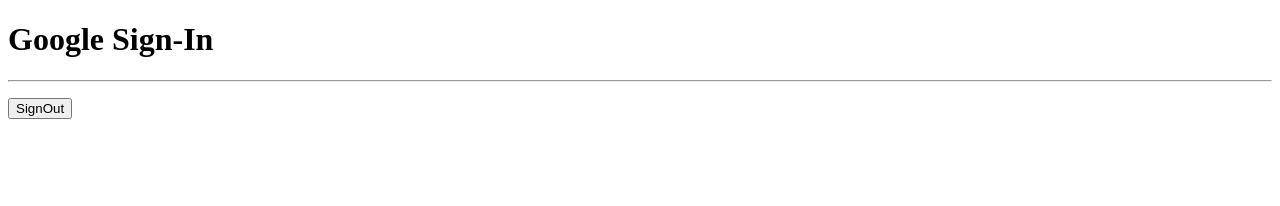
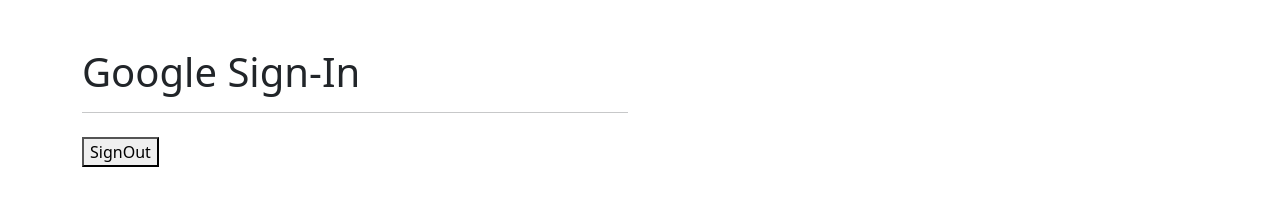
Before and after one commit to Andres2D/chat-app-socket-io, a website: page public/index.html in a window 1280 px wide. Drawn offline with nearby package versions, Linux system fonts and the light colour scheme.

Commit message:
Add bootstrap to the google view

```diff
--- a/package.json
+++ b/package.json
@@ -1,5 +1,5 @@
 {
-  "name": "07-restserver",
+  "name": "11-socket-chat",
   "version": "1.0.0",
   "description": "",
   "main": "index.js",
--- a/public/index.html
+++ b/public/index.html
@@ -4,9 +4,13 @@
     <meta charset="UTF-8">
     <meta http-equiv="X-UA-Compatible" content="IE=edge">
     <meta name="viewport" content="width=device-width, initial-scale=1.0">
+    <link href="https://cdn.jsdelivr.net/npm/bootstrap@5.1.3/dist/css/bootstrap.min.css" rel="stylesheet" integrity="sha384-1BmE4kWBq78iYhFldvKuhfTAU6auU8tT94WrHftjDbrCEXSU1oBoqyl2QvZ6jIW3" crossorigin="anonymous">
     <title>Google Sign-In</title>
 </head>
-<body>
+<body class="container">
+
+    <div class="row mt-5">
+        <div class="col-sm-6">
             <h1>Google Sign-In</h1>
             <hr>
             <div id="g_id_onload"
@@ -26,6 +30,10 @@
               <button style="margin-top: 8px" id="google_signout">
                   SignOut
               </button>
+        </div>
+        <div class="col-sm-6"></div>
+    </div>
+
 
     <script src="https://accounts.google.com/gsi/client" async defer></script>
 
```
Lines whose indentation alone changed are shown as unchanged.
